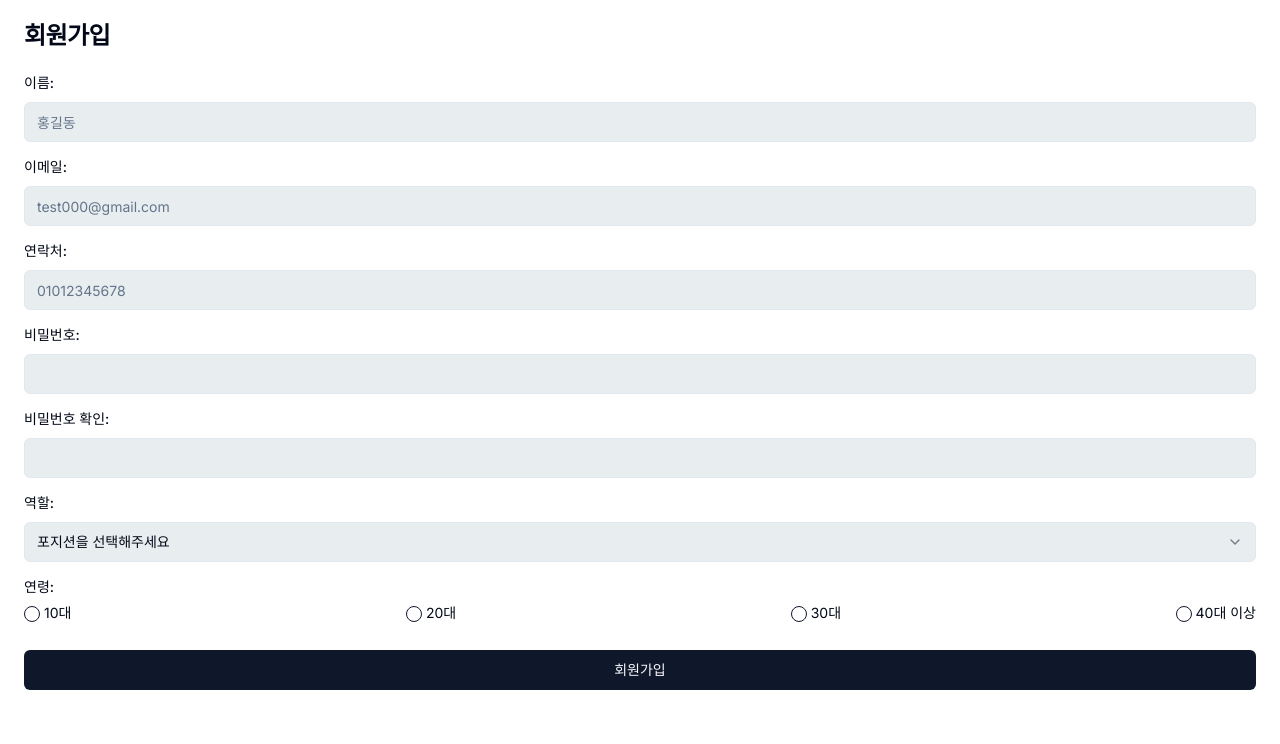
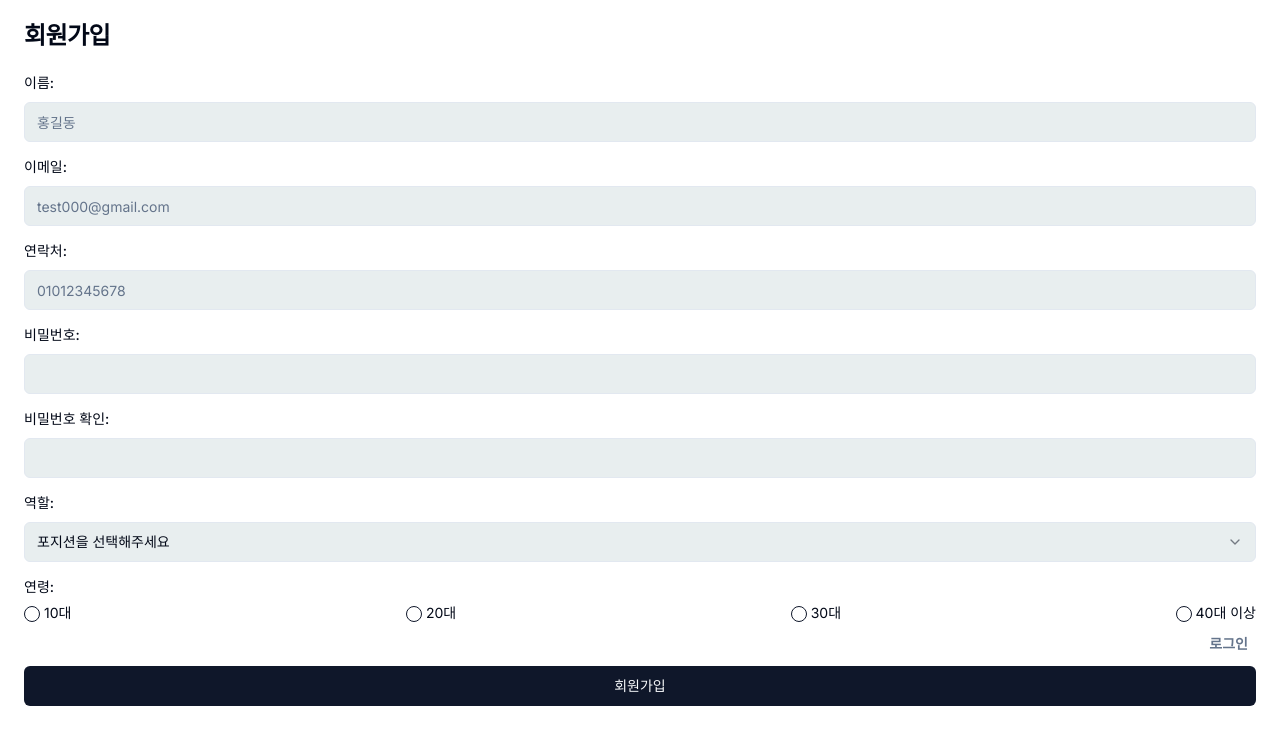
Before and after one commit to peeChulchul/devcamp, a Next.js app: page /SignIn in a window 1280 px wide. Shown: the top 744 px of the page. Built offline with nearby package versions, Linux system fonts and the light colour scheme.

Commit message:
[feat] 로그인토글버튼 추가
로그인 및 회원가입을 전환할수있는 버튼을 추가하였습니다.

```diff
--- a/src/pages/SignIn.tsx
+++ b/src/pages/SignIn.tsx
@@ -1,5 +1,5 @@
 import React from "react";
-import { CardContent, CardDescription, CardHeader, CardTitle } from "@/components/ui/card";
+import { CardContent, CardHeader, CardTitle } from "@/components/ui/card";
 import { Form, FormControl, FormField, FormItem, FormLabel, FormMessage } from "@/components/ui/form";
 import { useForm } from "react-hook-form";
 import { signInSchema } from "@/validators/auth";
@@ -11,6 +11,7 @@ import { cn } from "@/lib/utils";
 import { Button } from "@/components/ui/button";
 import { RadioGroup, RadioGroupItem } from "@/components/ui/radio-group";
 import { toast } from "@/components/ui/use-toast";
+import { useAuthContextUpdate } from ".";
 
 type TSignInForm = z.infer<typeof signInSchema>;
 
@@ -26,6 +27,8 @@ const SignIn = () => {
       userRole: undefined
     }
   });
+
+  const onClickLogin = useAuthContextUpdate();
 
   const onsubmit = (value: TSignInForm) => {
     toast({
@@ -173,8 +176,19 @@ const SignIn = () => {
                   </FormItem>
                 )}
               />
+
+              <div className="px-2 flex justify-end">
+                <span
+                  onClick={() => onClickLogin("logIn")}
+                  className="cursor-pointer text-sm text-muted-foreground font-semibold hover:text-accent-foreground
+                "
+                >
+                  로그인
+                </span>
+              </div>
+
               <div>
-                <Button className={cn("w-full mt-4")} type="submit">
+                <Button className={cn("w-full")} type="submit">
                   회원가입
                 </Button>
               </div>
```
